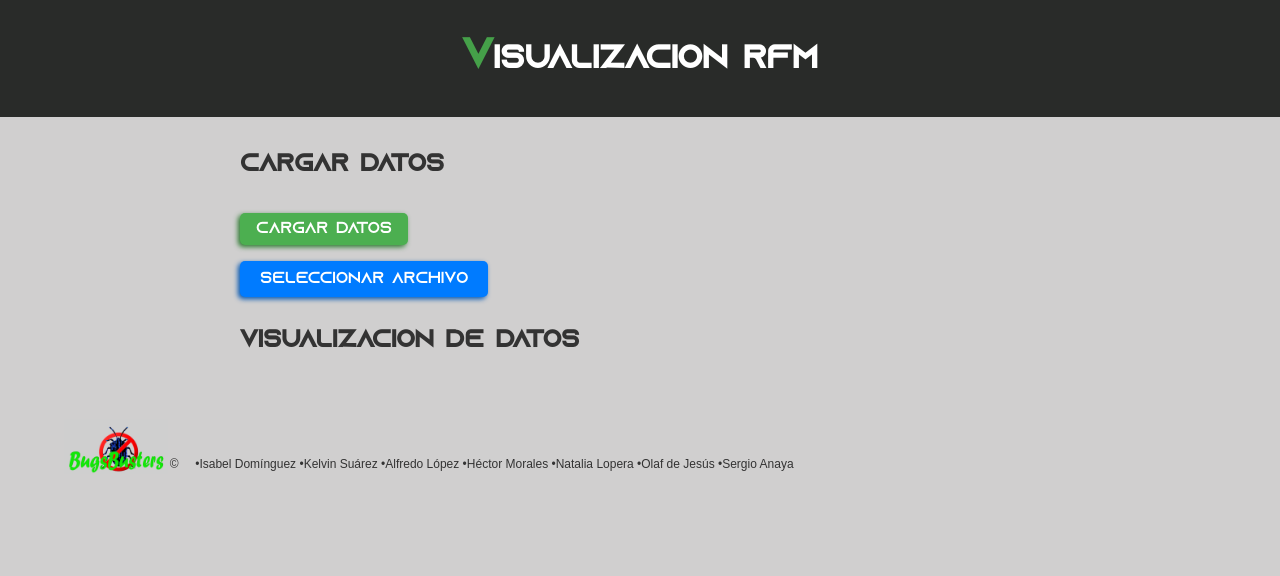
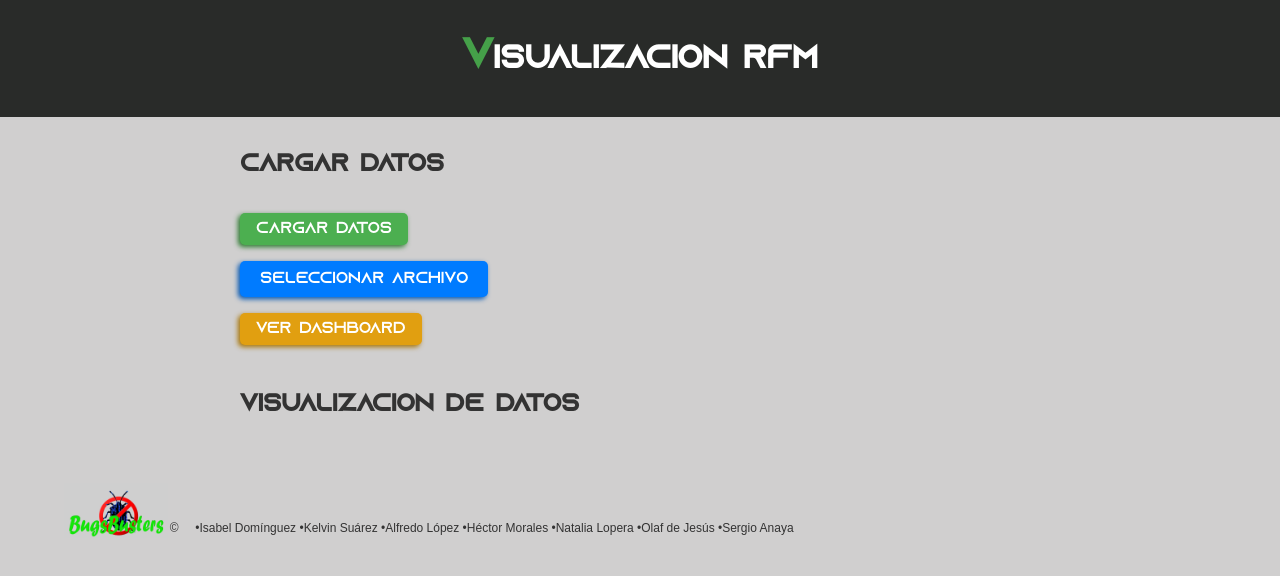
Before and after one commit to kelvinsuarez/rfm-analysis-visualization-react, a React (Create React App) app: page / in a window 1280 px wide. Shown: the top 576 px of the page. Built offline with nearby package versions, Linux system fonts and the light colour scheme.

Commit message:
agregando boton para redirigir a dashboard

```diff
--- a/src/App.js
+++ b/src/App.js
@@ -1,6 +1,7 @@
 import React, { useState } from 'react';
 import { Bar } from 'react-chartjs-2';
 import Papa from 'papaparse';
+import TableauDashboard from './TableauDashboard';
 import logoFooter from './images/bugbusters.jpg';
 import { Chart as ChartJS, CategoryScale, LinearScale, BarElement, Title, Tooltip, Legend } from 'chart.js';
 
@@ -16,6 +17,7 @@ ChartJS.register(
 function App() {
   const [chartData, setChartData] = useState(null);
   const [fileName, setFileName] = useState("");
+  const url = "https://public.tableau.com/app/profile/alfredo.lopez2632/viz/Dashboard_sprint_12/Dashboard1";
 
   const loadData = async () => {
     try {
@@ -104,6 +106,7 @@ function App() {
               <input id="file-input" type="file" accept=".json,.csv" onChange={handleFileUpload} className="file-upload-input" />
               <span className="file-upload-name">{fileName}</span>
             </div>
+            <TableauDashboard url={url} />
           </section>
           <section id="charts-section">
             <h2>Visualización de Datos</h2>
@@ -132,6 +135,8 @@ function App() {
                 />
               )}
             </div>
+            <div>
+            </div>
           </section>
         </main>
         <footer className="footer">
--- /dev/null
+++ b/src/TableauDashboard.js
@@ -0,0 +1,11 @@
+import React from 'react';
+
+const TableauDashboard = ({ url }) => {
+  return (
+    <div>
+      <button className='upload-section__buton-Redirect'><a href={url} target="_blank" rel="noopener noreferrer">Ver Dashboard</a></button>
+    </div>
+  );
+};
+
+export default TableauDashboard;
--- a/src/css/style.css
+++ b/src/css/style.css
@@ -53,6 +53,11 @@ h2 {
     color: #333;
 }
 
+a {
+  color:white;
+  text-decoration: none;
+}
+
 button {
     margin: 1em 0;
     padding: 0.5em 1em;
@@ -71,6 +76,26 @@ button {
 
 button:hover {
     background-color: #45a049;
+}
+
+.upload-section__buton-Redirect{
+  margin: 1em 0;
+  padding: 0.5em 1em;
+  background-color: #e19f10;
+  color: white;
+  border-radius: 5px;
+  cursor: pointer;
+  margin-right: 10px;
+  display: inline-block;
+  font-family: Azonix, sans-serif;
+  font-size: 16px;
+  border: none;
+  box-shadow: -2px 2px 5px #a77301;
+  transition: all 0.2s ease;
+}
+
+.upload-section__buton-Redirect:hover {
+  background-color: #d2970d;
 }
 
 canvas {
```
